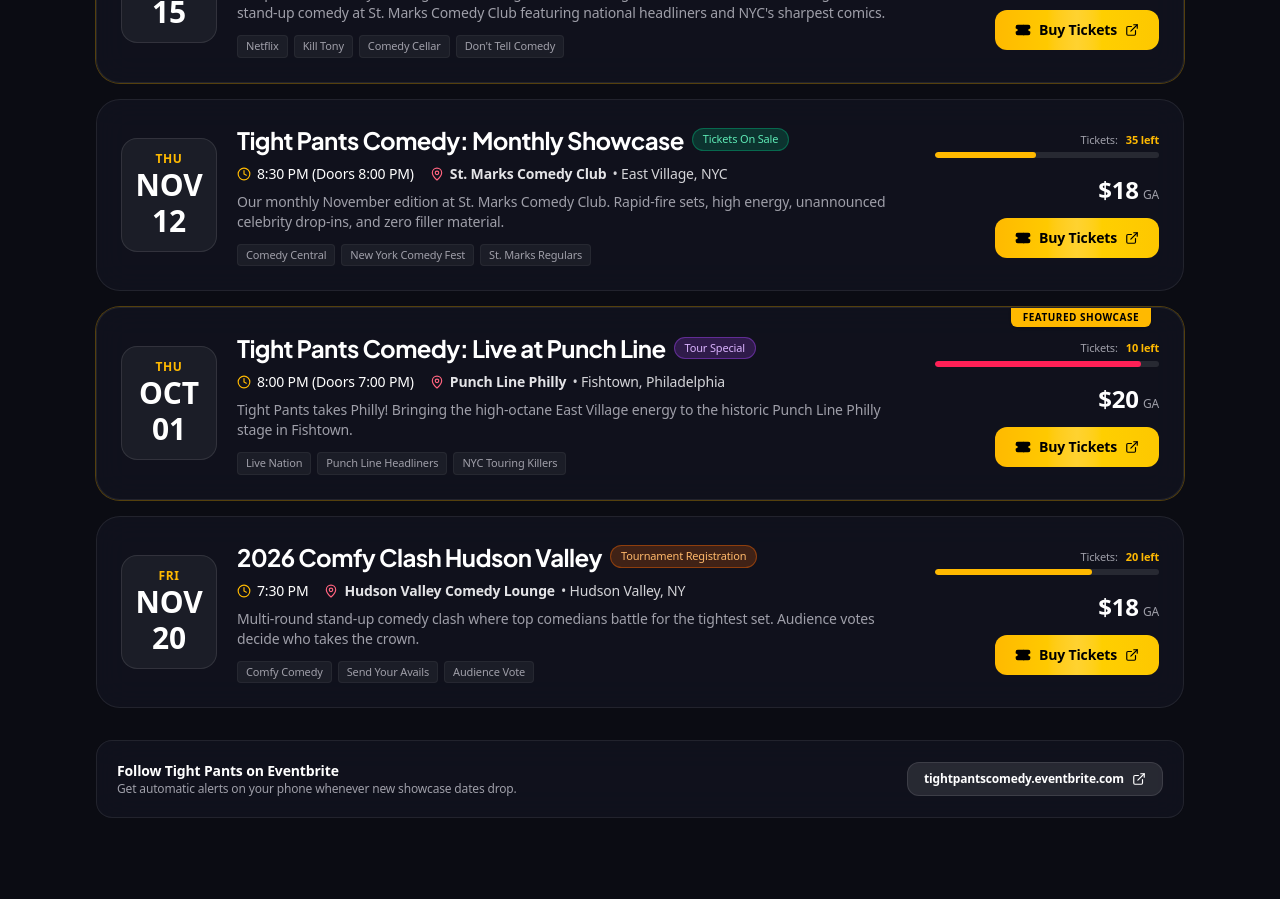
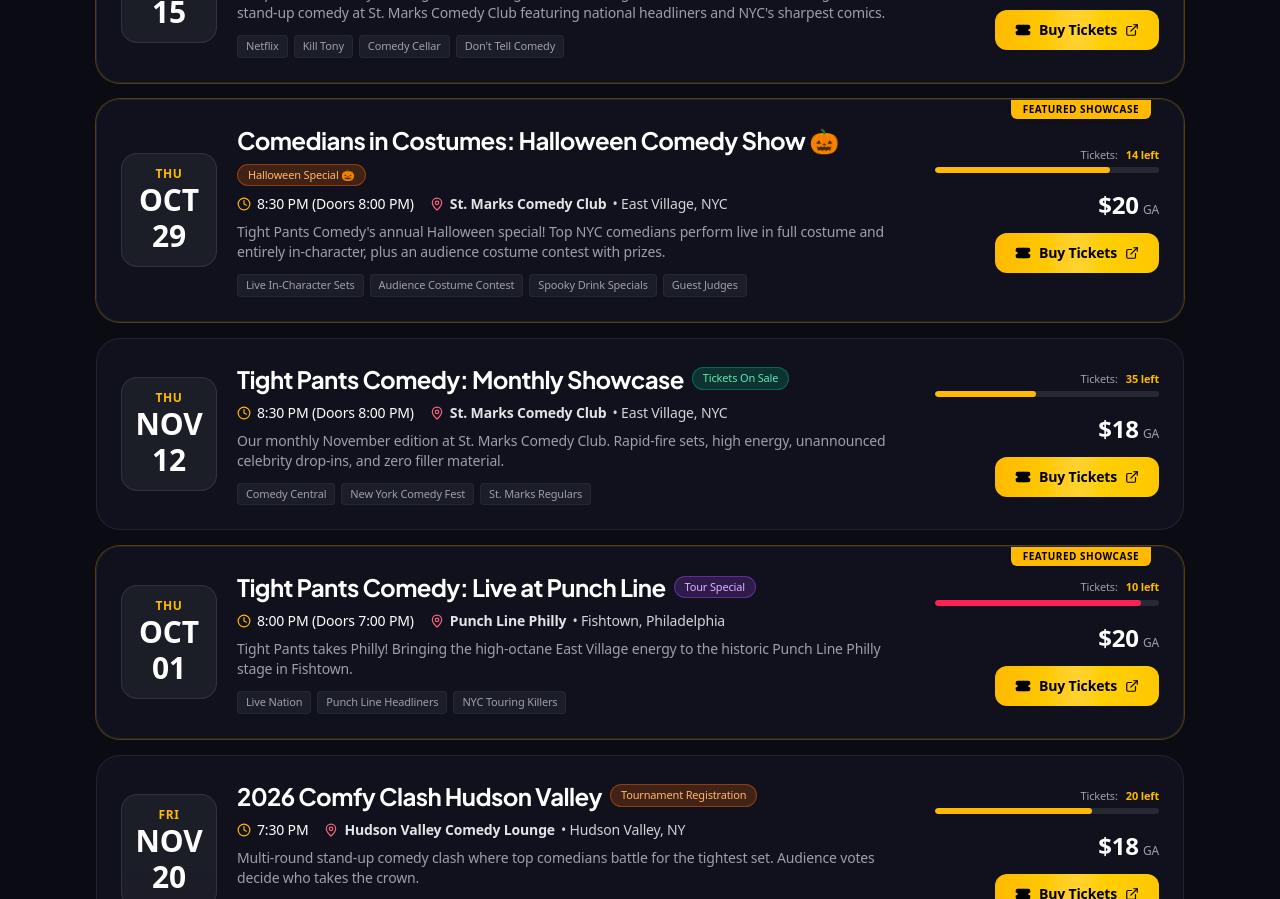
Before and after one commit to BehlV10/tight-pants-comedy, a React (Vite) app: page / in a window 1280 px wide. Shown: the part 1560-2459 px from the top of the page. Built offline with nearby package versions, Linux system fonts and the light colour scheme.

Commit message:
Add Oct 29 Halloween Comedians in Costumes show to schedule

```diff
--- a/src/data/shows.js
+++ b/src/data/shows.js
@@ -21,6 +21,30 @@
     secondaryUrl: "https://tightpantscomedy.eventbrite.com",
     credits: ["Netflix", "Kill Tony", "Comedy Cellar", "Don't Tell Comedy"],
     description: "The perfect Thursday date night with the Tight Pants crew right in the heart of the East Village! Live stand-up comedy at St. Marks Comedy Club featuring national headliners and NYC's sharpest comics.",
+    isFeatured: true
+  },
+  {
+    id: "st-marks-halloween",
+    title: "Comedians in Costumes: Halloween Comedy Show 🎃",
+    venue: "St. Marks Comedy Club",
+    neighborhood: "East Village, NYC",
+    address: "12 St. Marks Place, New York, NY 10003",
+    date: "Thursday, Oct 29, 2026",
+    isoDate: "2026-10-29",
+    displayDate: "OCT 29",
+    dayOfWeek: "THU",
+    time: "8:30 PM (Doors 8:00 PM)",
+    price: "$20",
+    priceAfterFees: "$20.00 GA",
+    category: "nyc",
+    statusBadge: "Halloween Special 🎃",
+    badgeColor: "orange",
+    capacityPercent: 78,
+    remainingTickets: 14,
+    ticketUrl: "https://tightpantscomedy.eventbrite.com",
+    secondaryUrl: "https://www.stmarkscomedy.com/shows",
+    credits: ["Live In-Character Sets", "Audience Costume Contest", "Spooky Drink Specials", "Guest Judges"],
+    description: "Tight Pants Comedy's annual Halloween special! Top NYC comedians perform live in full costume and entirely in-character, plus an audience costume contest with prizes.",
     isFeatured: true
   },
   {
```
